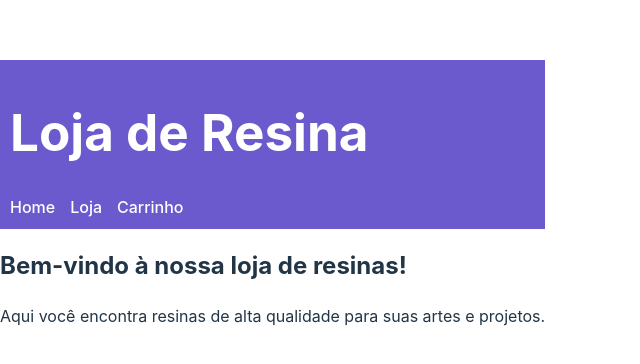
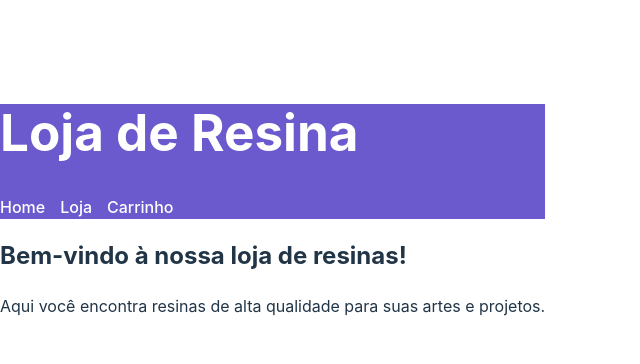
Before and after one commit to kevellyangel/Resina, a React (Vite) app: page / in a window 1280 px wide. Shown: the part 198-562 px from the top of the page, without its empty margins (0-640 px from the left). Built offline with nearby package versions, Linux system fonts and the light colour scheme.

Commit message:
Commit automático - Thu, Dec 12, 2024  8:28:32 PM

```diff
--- a/src/components/Header.jsx
+++ b/src/components/Header.jsx
@@ -4,7 +4,7 @@ import { Link } from 'react-router-dom';
 
 const Header = () => {
   return (
-    <header style={{ backgroundColor: '#6a5acd', padding: '10px', color: 'white' }}>
+    <header style={{ backgroundColor: '#6a5acd', color: 'white' }}>
       <h1>Loja de Resina</h1>
       <nav>
         <Link to="/" style={{ marginRight: '15px', color: 'white' }}>Home</Link>
```
Also changed, not shown: 1 other file (tests, documents, lock files or other folders).
